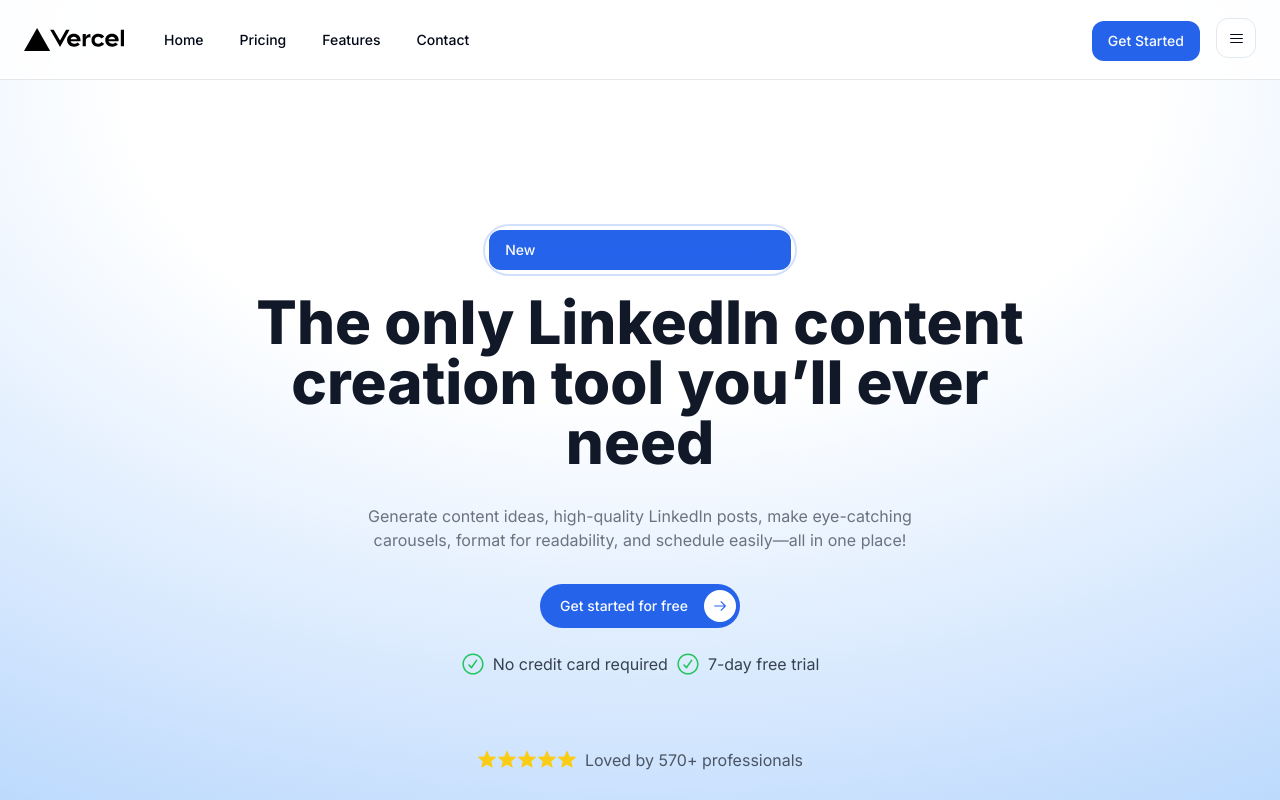
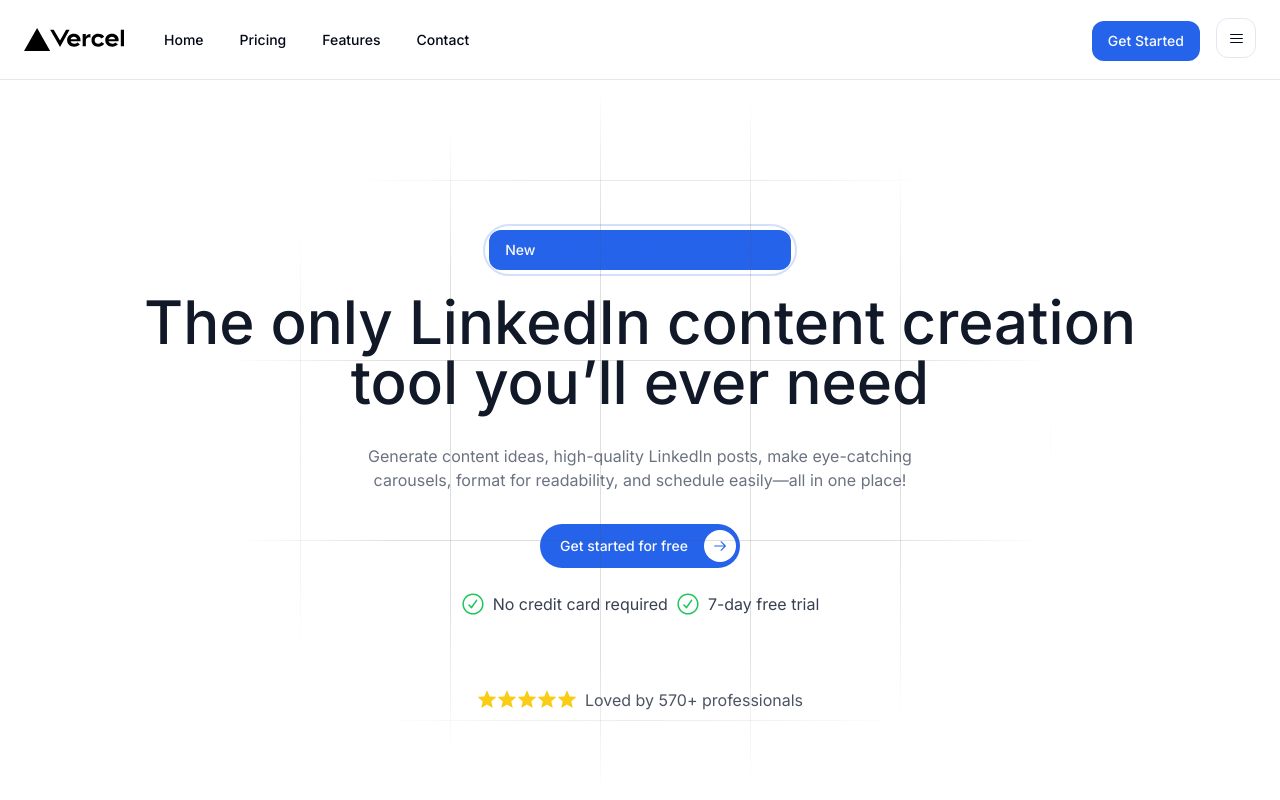
Before and after one commit to feibiss/nxtbase-landing-page, a Next.js app in the folder landing-1/: page / in a window 1280 px wide. Shown: the top 800 px of the page. Built offline with nearby package versions, Linux system fonts and the light colour scheme.

Commit message:
Style : added background image

```diff
--- a/landing-1/src/components/containers/hero.tsx
+++ b/landing-1/src/components/containers/hero.tsx
@@ -9,14 +9,8 @@ import {
 export default function Hero() {
   return (
     <div className="text-center p-12 flex flex-col items-center justify-center">
-      <div className="absolute inset-0 -z-10 h-full w-full bg-white [background:radial-gradient(100%_100%_at_50%_10%,#fff_40%,#60a5fa_190%)]"></div>
+      <div className="absolute bottom-0 left-0 right-0 top-0 bg-[linear-gradient(to_right,#4f4f4f2e_1px,transparent_1px),linear-gradient(to_bottom,#4f4f4f2e_1px,transparent_1px)] bg-[size:150px_180px] [mask-image:radial-gradient(ellipse_30%_40%_at_50%_55%,#000_70%,transparent_110%)]"></div>
       <div className="w-fit flex items-center justify-center rounded-full p-1 gap-2 border-2 border-primary/20">
-        {/* <div className="inline-block bg-primary text-white border-2 border-indigo-400/20 rounded-full px-3 py-1 text-xs font-semibold uppercase tracking-wider">
-          New
-        </div>
-        <p className="mr-2 text-primary font-semibold ">
-          Latest release related information.
-        </p> */}
         <Button>
           <p>New</p>
           <p className="mr-2 text-primary font-semibold ">
@@ -24,7 +18,7 @@ export default function Hero() {
           </p>
         </Button>
       </div>
-      <h1 className="mt-4 text-5xl max-w-[80%] font-extrabold text-gray-900 sm:text-6xl">
+      <h1 className="mt-4 text-9xl leading-tight  font-medium text-gray-900 sm:text-6xl">
         The only LinkedIn content creation tool you’ll ever need
       </h1>
       <p className="mt-8 max-w-xl mx-auto text-base text-gray-500">
```
